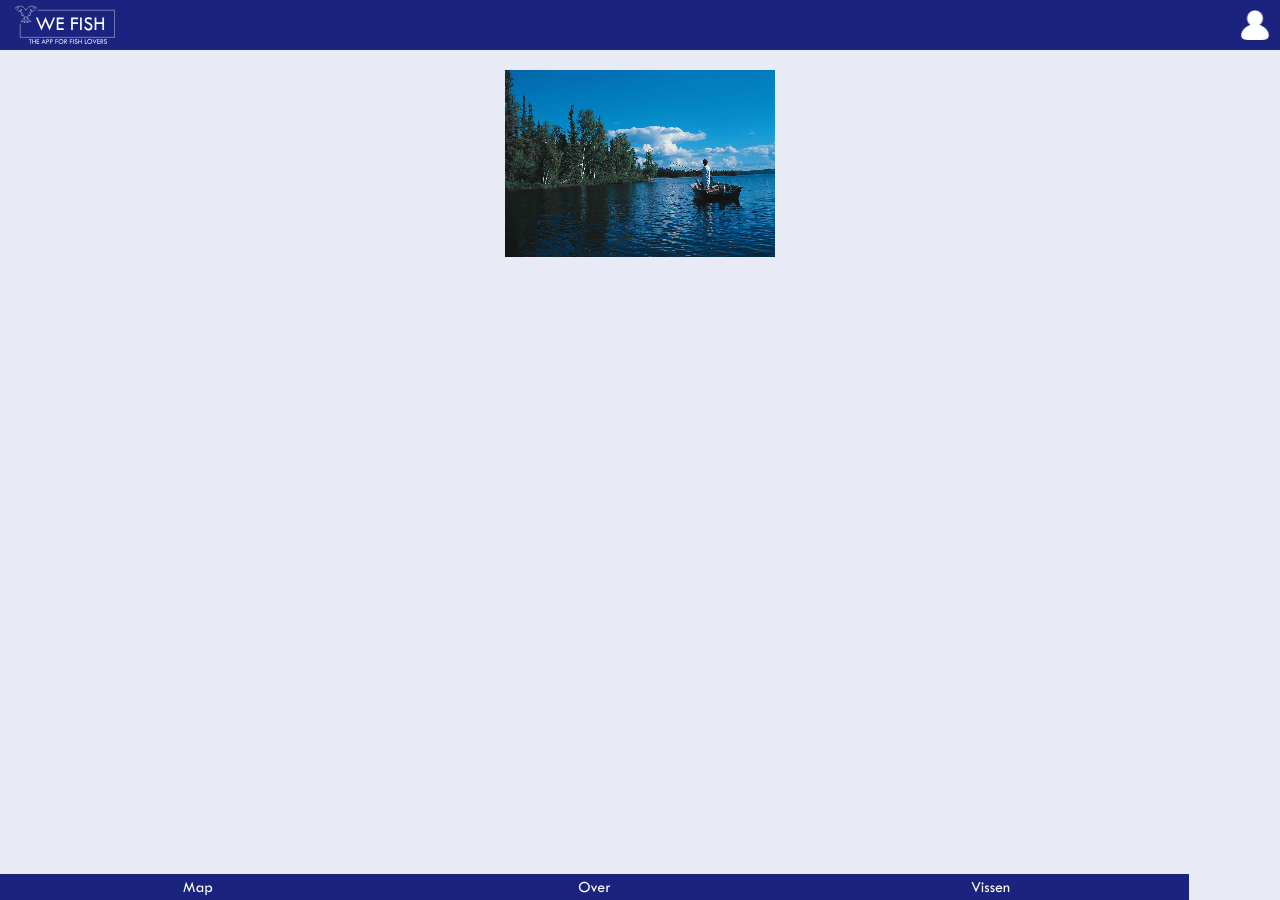
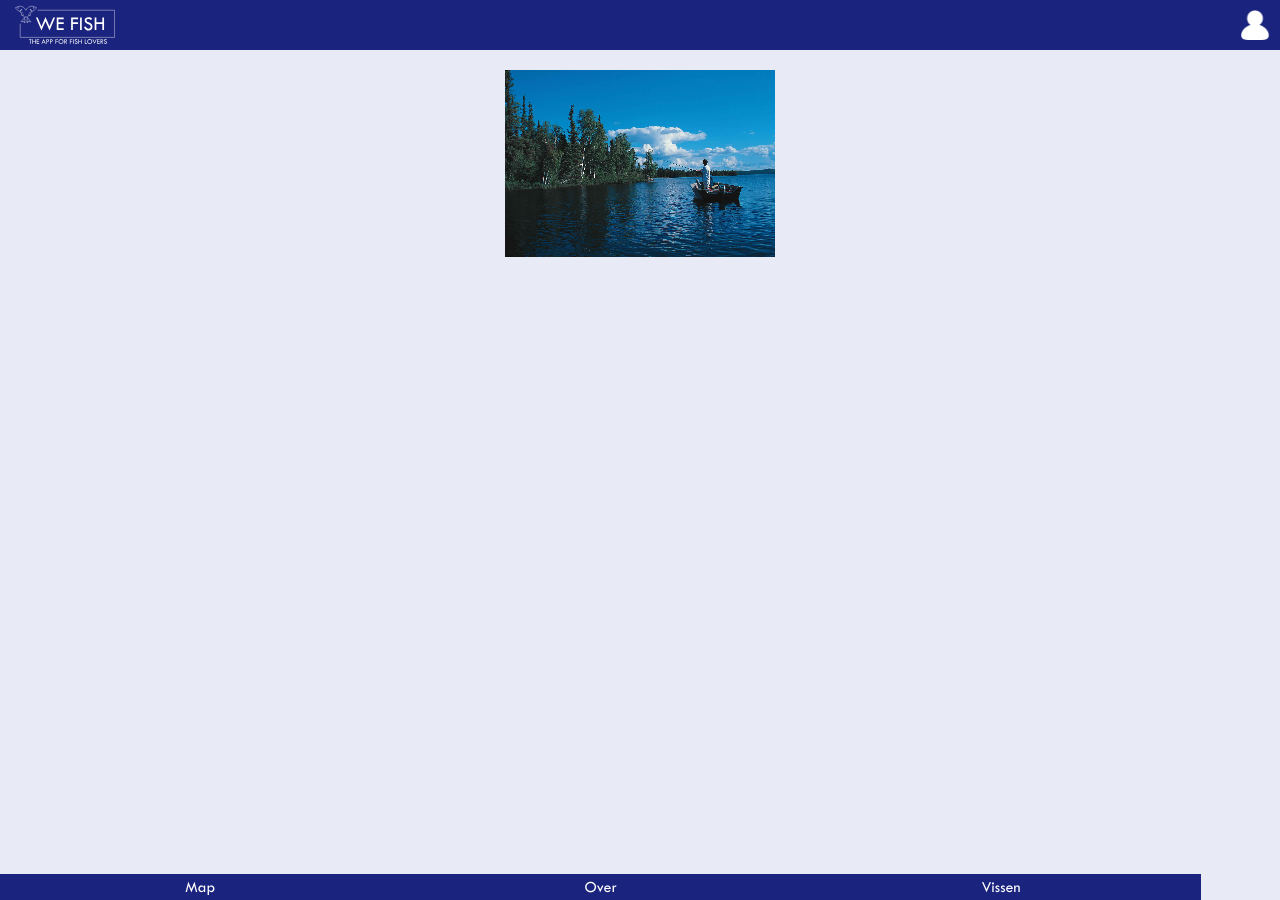
Before and after one commit to svennote/WeFish.github.io, a Jekyll site: the page built from start.html, in a window 1280 px wide. Built offline with Jekyll 4.4.1, drawn with Linux system fonts in a browser that asks for light colours.

Commit message:
aangepast

```diff
--- a/css/login.scss
+++ b/css/login.scss
@@ -50,7 +50,7 @@ footer a:link, a:visited {
 text-align:center;
 display:block;
 float:left;
-width:30.33%;
+width:30.66%;
 background-color:$ahsd;
 text-decoration: none;
 color:white;
```
